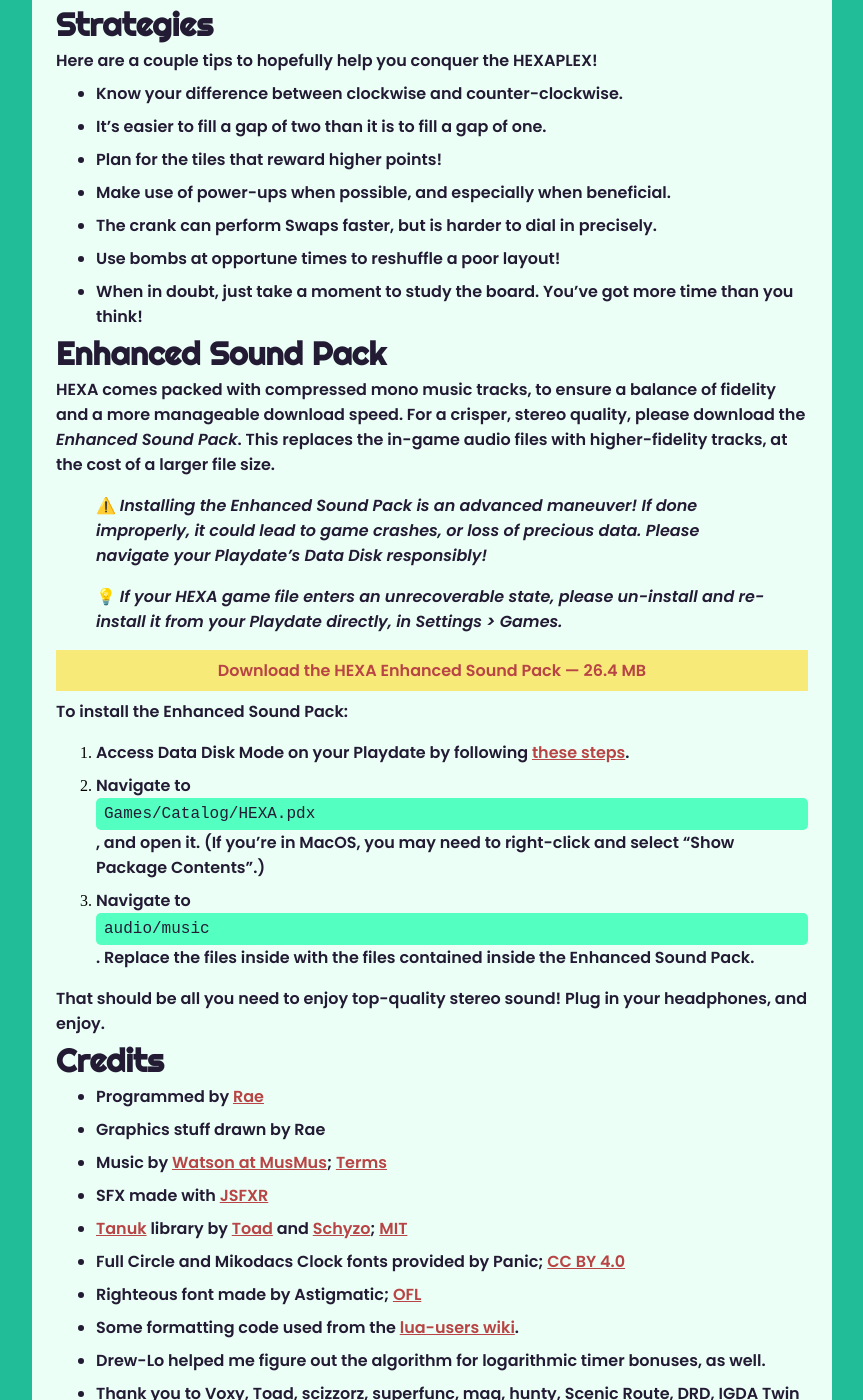
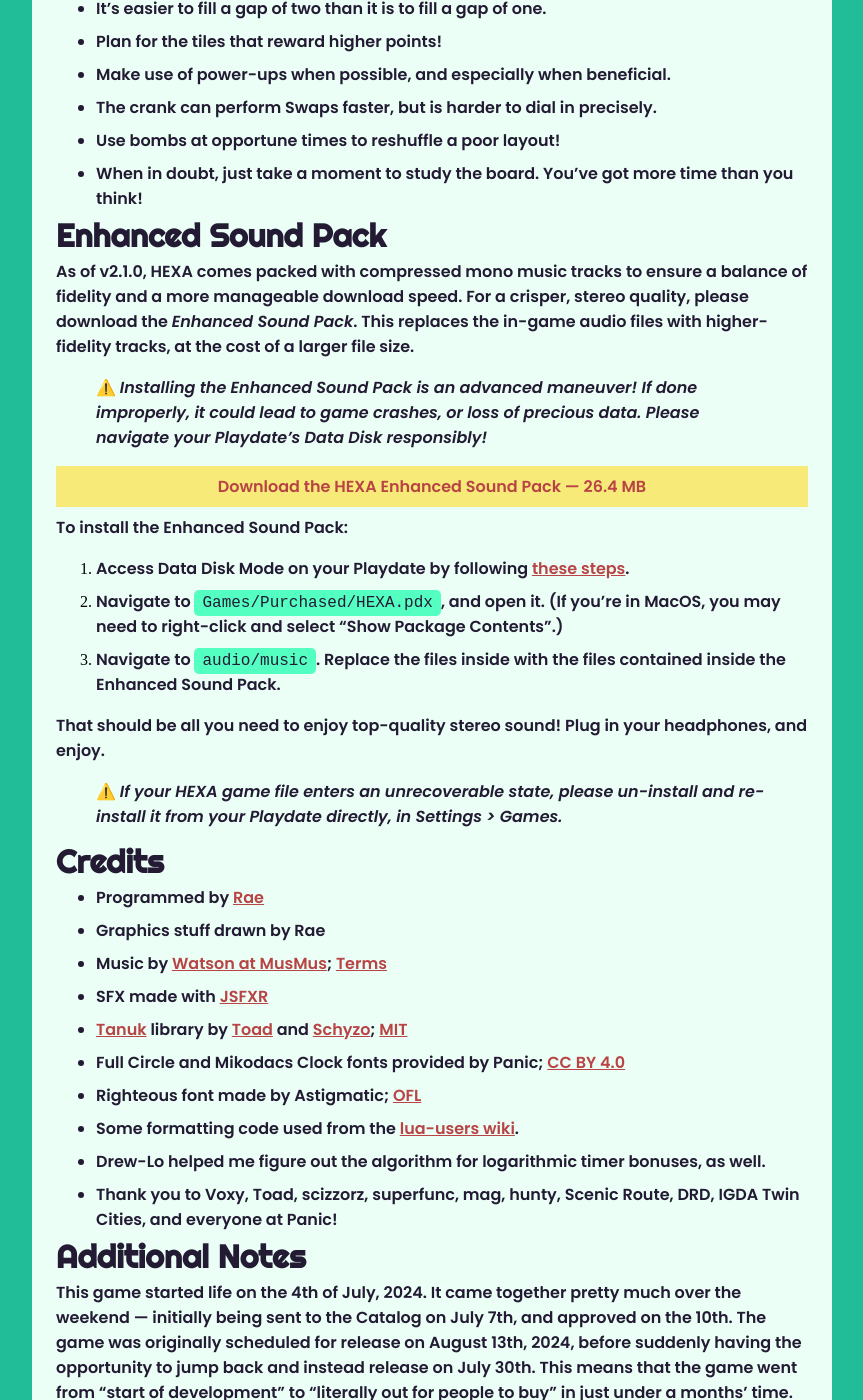
Before and after one commit to raewtf/raewtf.github.io, a Jekyll site: the page built from _posts/2024-07-30-hexa-manual.md, in a window 1280 px wide and 1400 px high, scrolled down 4655 px. Shown: the whole window, without its empty margins (208-1071 px from the left). Built offline with Jekyll 4.4.1, drawn with Linux system fonts in a browser that asks for light colours; some of the changed lines change nothing that is shown; some of the changed text lies outside the part shown.

Commit message:
i can never just commit once

```diff
--- a/_posts/2024-07-30-hexa-manual.md
+++ b/_posts/2024-07-30-hexa-manual.md
@@ -96,7 +96,7 @@
 
 1. Access Data Disk Mode on your Playdate by following [these steps](https://help.play.date/games/sideloading/#data-disk-mode).
 
-2. Navigate to `Data/wtf.rae.hexa/missions`.
+2. Navigate to <span class="code-span">Data/wtf.rae.hexa/missions</span>.
 
 3. Drop all your custom mission JSON files straight into the root of this missions folder. Don't put 'em outside, or within any sub-folders!
 
@@ -105,10 +105,6 @@
 5. From here, open the Slide menu, and enable "custom". If your missions got imported correctly, you should see them listed here in date order!
 
 > 💡 *If you've sideloaded your copy of HEXA, you can still play Custom Missions — but your save data will be in a different place! Look for the same folder within Data, but prepended with "user.XXXX.".*
-
-## Creating Custom Missions
-
-TBD
 
 # On-line Capability
 
@@ -158,11 +154,9 @@
 
 # Enhanced Sound Pack
 
-HEXA comes packed with compressed mono music tracks, to ensure a balance of fidelity and a more manageable download speed. For a crisper, stereo quality, please download the *Enhanced Sound Pack*. This replaces the in-game audio files with higher-fidelity tracks, at the cost of a larger file size.
+As of v2.1.0, HEXA comes packed with compressed mono music tracks to ensure a balance of fidelity and a more manageable download speed. For a crisper, stereo quality, please download the *Enhanced Sound Pack*. This replaces the in-game audio files with higher-fidelity tracks, at the cost of a larger file size.
 
 > ⚠️ *Installing the Enhanced Sound Pack is an advanced maneuver! If done improperly, it could lead to game crashes, or loss of precious data. Please navigate your Playdate's Data Disk responsibly!*
-
-> 💡 *If your HEXA game file enters an unrecoverable state, please un-install and re-install it from your Playdate directly, in Settings > Games.*
 
 <a href="https://rae.wtf/hexa/enhanced-sound-pack.zip" class="button">Download the HEXA Enhanced Sound Pack — 26.4 MB</a>
 
@@ -170,11 +164,13 @@
 
 1. Access Data Disk Mode on your Playdate by following [these steps](https://help.play.date/games/sideloading/#data-disk-mode).
 
-2. Navigate to `Games/Catalog/HEXA.pdx`, and open it. (If you're in MacOS, you may need to right-click and select "Show Package Contents".)
+2. Navigate to <span class="code-span">Games/Purchased/HEXA.pdx</span>, and open it. (If you're in MacOS, you may need to right-click and select "Show Package Contents".)
 
-3. Navigate to `audio/music`. Replace the files inside with the files contained inside the Enhanced Sound Pack.
+3. Navigate to <span class="code-span">audio/music</span>. Replace the files inside with the files contained inside the Enhanced Sound Pack.
 
 That should be all you need to enjoy top-quality stereo sound! Plug in your headphones, and enjoy.
+
+> ⚠️ *If your HEXA game file enters an unrecoverable state, please un-install and re-install it from your Playdate directly, in Settings > Games.*
 
 # Credits
 
```
